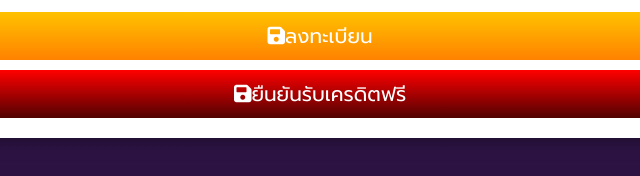
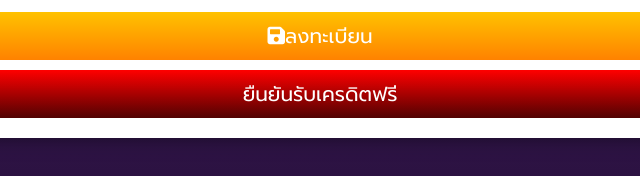
Before and after one commit to Allcredit/register, a plain HTML site: page index.html in a window 1280 px wide. Shown: the part 578-754 px from the top of the page, 320-960 px from the left. Drawn offline with nearby package versions, Linux system fonts and the light colour scheme; some packages are replaced by stand-ins of ours; a script that the page names is missing.

Commit message:
Add files via upload

```diff
--- a/index.html
+++ b/index.html
@@ -113,7 +113,7 @@ body{
 <button type="submit" class="btn btn-lg" style="color: rgb(255, 255, 255);"><i class="fas fa-save"></i>ลงทะเบียน</button>
 </div>
 <div class="botton1">
-  <button type="send" id="send" class="btn btn-lg" style="color: rgb(255, 255, 255);"><i class="fas fa-save"></i>ยืนยันรับเครดิตฟรี</button>
+  <button type="button" id="send" class="btn btn-lg" style="color: rgb(255, 255, 255);">ยืนยันรับเครดิตฟรี</button>
   </div>
 
   </form>
```
